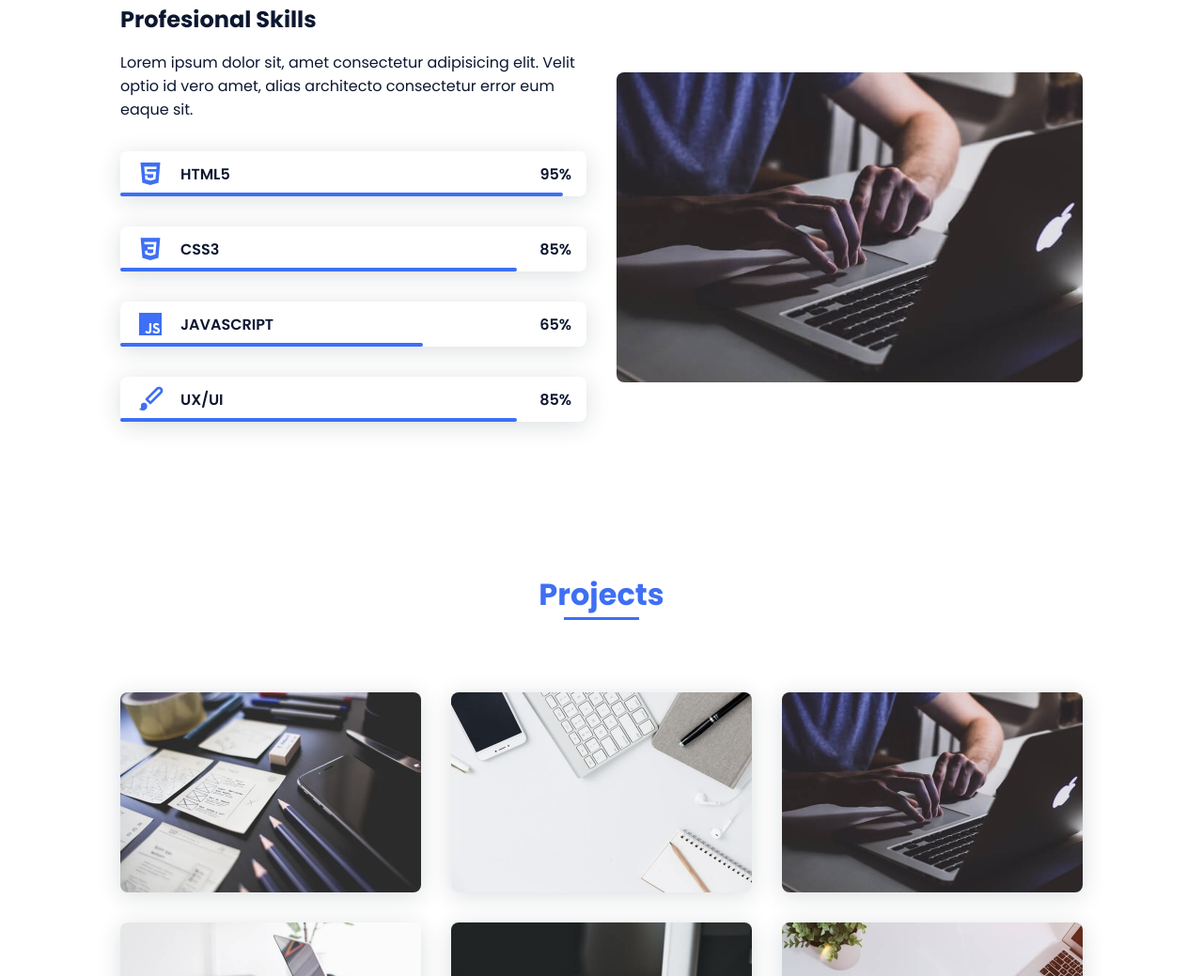
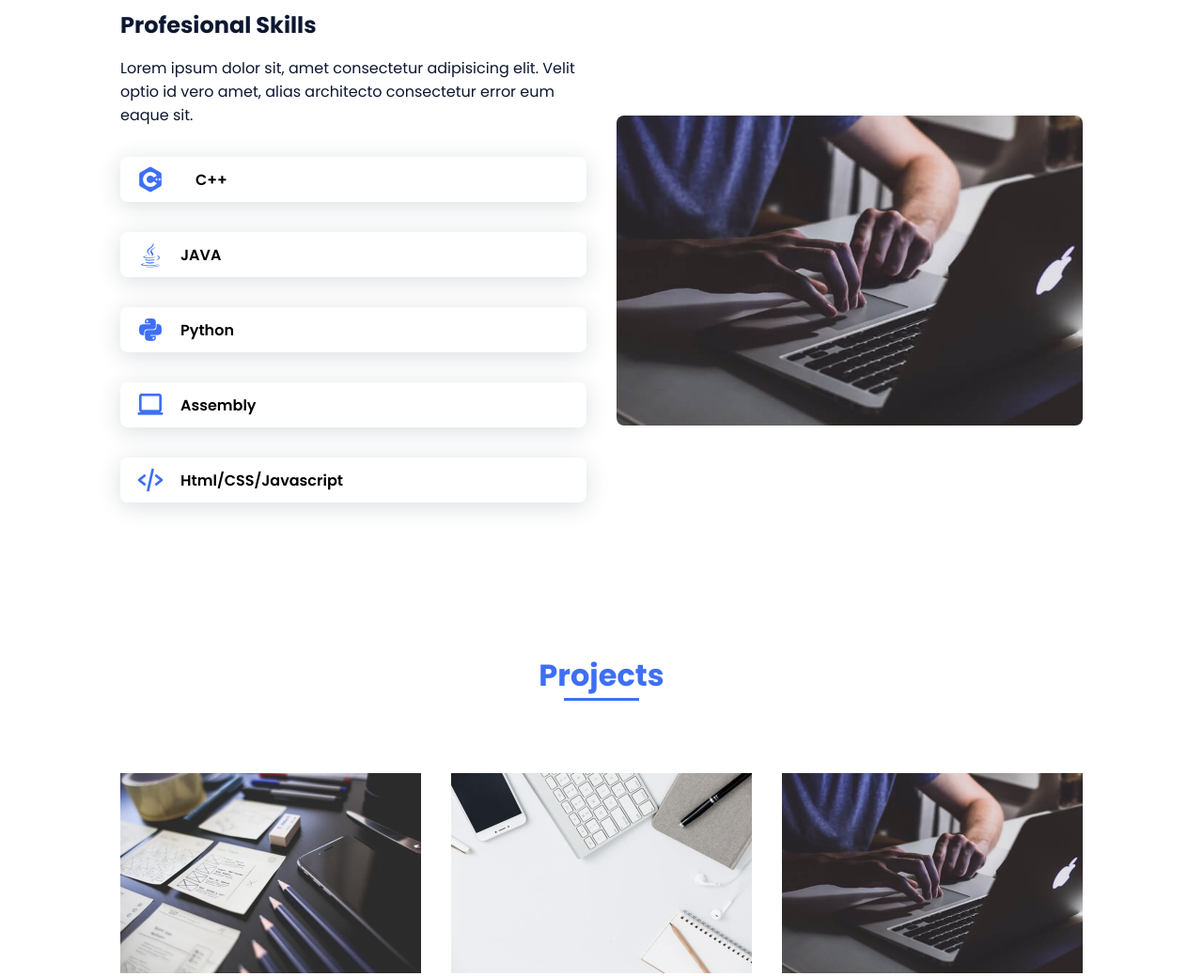
Before and after one commit to Myat-Thiha/Myat-Thiha-Portfolio, a plain HTML site: page portfolio-responsive-complete-main/index.html in a window 1280 px wide. Shown: the part 1514-2553 px from the top of the page at 94% size. Drawn offline with nearby package versions, Linux system fonts and the light colour scheme.

Commit message:
skills anchor linked with related project photos and hover animation

```diff
--- a/portfolio-responsive-complete-main/assets/css/styles.css
+++ b/portfolio-responsive-complete-main/assets/css/styles.css
@@ -270,8 +270,17 @@ img {
   padding: 0.5rem 1rem;
   margin-bottom: var(--mb-4);
   border-radius: 0.5rem;
+  color: rgb(0, 0, 0);
   box-shadow: 0px 4px 25px rgba(14, 36, 49, 0.15);
 }
+
+.skills__data:hover
+{
+  background-color: black;
+  color:#fff;
+  box-shadow: 0px 4px 25px rgba(245, 249, 0, 0.8);
+}
+
 .skills__icon {
   font-size: 2rem;
   margin-right: var(--mb-2);
@@ -281,27 +290,7 @@ img {
   display: flex;
   align-items: center;
 }
-.skills__bar {
-  position: absolute;
-  left: 0;
-  bottom: 0;
-  background-color: var(--first-color);
-  height: 0.25rem;
-  border-radius: 0.5rem;
-  z-index: var(--z-back);
-}
-.skills__html {
-  width: 95%;
-}
-.skills__css {
-  width: 85%;
-}
-.skills__js {
-  width: 65%;
-}
-.skills__ux {
-  width: 85%;
-}
+
 .skills__img {
   border-radius: 0.5rem;
 }
--- a/portfolio-responsive-complete-main/index.html
+++ b/portfolio-responsive-complete-main/index.html
@@ -8,7 +8,7 @@
 
         <!-- https://www.youtube.com/watch?v=AKNvTxWOdKw -->
         <!-- =====BOX ICONS===== -->
-        <link href='https://cdn.jsdelivr.net/npm/boxicons@2.0.5/css/boxicons.min.css' rel='stylesheet'>
+        <link href='https://unpkg.com/boxicons@2.1.4/css/boxicons.min.css' rel='stylesheet'>
 
         <title>Portfolio website complete</title>
     </head>
@@ -17,7 +17,7 @@
         <header class="l-header">
             <nav class="nav bd-grid">
                 <div>
-                    <a href="#" class="nav__logo">Marlon</a>
+                    <a href="#home" class="nav__logo">Myat Thiha</a>
                 </div>
 
                 <div class="nav__menu" id="nav-menu">
@@ -25,13 +25,13 @@
                         <li class="nav__item"><a href="#home" class="nav__link active-link">Home</a></li>
                         <li class="nav__item"><a href="#about" class="nav__link">About</a></li>
                         <li class="nav__item"><a href="#skills" class="nav__link">Skills</a></li>
-                        <li class="nav__item"><a href="#Projects" class="nav__link">Projects</a></li>
+                        <li class="nav__item"><a href="#projects" class="nav__link">Projects</a></li>
                         <li class="nav__item"><a href="#contact" class="nav__link">Contact</a></li>
                     </ul>
                 </div>
 
                 <div class="nav__toggle" id="nav-toggle">
-                    <i class='bx bx-menu'></i>
+                    <i href="#nav_menu" class='bx bx-menu'></i>
                 </div>
             </nav>
         </header>
@@ -46,12 +46,13 @@
                 </div>
 
                 <div class="home__social">
-                    <a href="" class="home__social-icon"><i class='bx bxl-linkedin'></i></a>
-                    <a href="" class="home__social-icon"><i class='bx bxl-behance' ></i></a>
+                    <a href="https://www.linkedin.com/in/myat-thiha-49920523b/" class="home__social-icon"><i class='bx bxl-linkedin'></i></a>
+                    <a href="" class="home__social-icon"><i class='bx bxl-instagram' ></i></a>
                     <a href="" class="home__social-icon"><i class='bx bxl-github' ></i></a>
                 </div>
 
                 <div class="home__img">
+                <!--
                     <svg class="home__blob" viewBox="0 0 479 467" xmlns="http://www.w3.org/2000/svg" xmlns:xlink="http://www.w3.org/1999/xlink">
                         <mask id="mask0" mask-type="alpha">
                             <path d="M9.19024 145.964C34.0253 76.5814 114.865 54.7299 184.111 29.4823C245.804 6.98884 311.86 -14.9503 370.735 14.143C431.207 44.026 467.948 107.508 477.191 174.311C485.897 237.229 454.931 294.377 416.506 344.954C373.74 401.245 326.068 462.801 255.442 466.189C179.416 469.835 111.552 422.137 65.1576 361.805C17.4835 299.81 -17.1617 219.583 9.19024 145.964Z"/>
@@ -61,6 +62,8 @@
                             <image class="home__blob-img" x="50" y="60" href="assets/img/perfil.png"/>
                         </g>
                     </svg>
+                    -->
+                    <img src="assets/img/Myat_Thiha_photo.jpeg" alt="Myat Thiha Photo">
                 </div>
             </section>
 
@@ -70,11 +73,11 @@
 
                 <div class="about__container bd-grid">
                     <div class="about__img">
-                        <img src="assets/img/about.jpg" alt="">
+                        <img src="assets/img/Myat_Thiha_photo.jpeg" alt="">
                     </div>
 
                     <div>
-                        <h2 class="about__subtitle">I'am Marlon</h2>
+                        <h2 class="about__subtitle">I'am Myat Thiha</h2>
                         <p class="about__text">Lorem, ipsum dolor sit amet consectetur adipisicing elit. Voluptate cum expedita quo culpa tempora, assumenda, quis fugiat ut voluptates soluta, aut earum nemo recusandae cumque perferendis! Recusandae alias accusamus atque.</p>
                     </div>
                 </div>
@@ -88,54 +91,47 @@
                     <div>
                         <h2 class="skills__subtitle">Profesional Skills</h2>
                         <p class="skills__text">Lorem ipsum dolor sit, amet consectetur adipisicing elit. Velit optio id vero amet, alias architecto consectetur error eum eaque sit.</p>
+                    <a href="#project1">
                         <div class="skills__data">
                             <div class="skills__names">
-                                <i class='bx bxl-html5 skills__icon'></i>
-                                <span class="skills__name">HTML5</span>
-                            </div>
-                            <div class="skills__bar skills__html">
-
-                            </div>
-                            <div>
-                                <span class="skills__percentage">95%</span>
+                                <i class='bx bxl-c-plus-plus skills__icon'></i>
+                                <i class='bx bxl- skills__icon'></i>
+                                <span class="skills__name">C++</span>
                             </div>
                         </div>
+                    </a>
+                    <a href="#project2">
                         <div class="skills__data">
                             <div class="skills__names">
-                                <i class='bx bxl-css3 skills__icon'></i>
-                                <span class="skills__name">CSS3</span>
-                            </div>
-                            <div class="skills__bar skills__css">
-
-                            </div>
-                            <div>
-                                <span class="skills__percentage">85%</span>
+                                <i class='bx bxl-java skills__icon'></i>
+                                <span class="skills__name">JAVA</span>
                             </div>
                         </div>
+                    </a>
+                    <a href="#project3">
                         <div class="skills__data">
                             <div class="skills__names">
-                                <i class='bx bxl-javascript skills__icon' ></i>
-                                <span class="skills__name">JAVASCRIPT</span>
-                            </div>
-                            <div class="skills__bar skills__js">
-
-                            </div>
-                            <div>
-                                <span class="skills__percentage">65%</span>
+                                <i class='bx bxl-python skills__icon' ></i>
+                                <span class="skills__name">Python</span>
                             </div>
                         </div>
+                    </a>
+                    <a href="#project4">
                         <div class="skills__data">
                             <div class="skills__names">
-                                <i class='bx bxs-paint skills__icon'></i>
-                                <span class="skills__name">UX/UI</span>
-                            </div>
-                            <div class="skills__bar skills__ux">
-
-                            </div>
-                            <div>
-                                <span class="skills__percentage">85%</span>
+                                <i class='bx bx-laptop skills__icon'></i>
+                                <span class="skills__name">Assembly</span>
                             </div>
                         </div>
+                    </a>
+                    <a href="#project5">
+                        <div class="skills__data">
+                            <div class="skills__names">
+                                <i class='bx bx-code-alt skills__icon'></i>
+                                <span class="skills__name">Html/CSS/Javascript</span>
+                            </div>
+                        </div>
+                    </a>
                     </div>
 
                     <div>
@@ -145,28 +141,40 @@
             </section>
 
             <!--===== WORK =====-->
-            <section class="project section" id="Projects">
+            <section class="project section" id="projects">
                 <h2 class="section-title">Projects</h2>
 
                 <div class="work__container bd-grid">
+                    <section id="project1">
                     <a href="" class="work__img">
                         <img src="assets/img/work1.jpg" alt="">
                     </a>
+                    </section>
+                    <section id="project2">
                     <a href="" class="work__img">
                         <img src="assets/img/work2.jpg" alt="">
                     </a>
+                    </section>
+                    <section id="project3">
                     <a href="" class="work__img">
                         <img src="assets/img/work3.jpg" alt="">
                     </a>
+                    </section>
+                    <section id="project4">
                     <a href="" class="work__img">
                         <img src="assets/img/work4.jpg" alt="">
                     </a>
+                    </section>
+                    <section id="project5">
                     <a href="" class="work__img">
                         <img src="assets/img/work5.jpg" alt="">
                     </a>
+                    </section>
+                    <section id="project6">
                     <a href="" class="work__img">
                         <img src="assets/img/work6.jpg" alt="">
                     </a>
+                    </section>
                 </div>
             </section>
 
@@ -179,7 +187,7 @@
                         <input type="text" placeholder="Name" class="contact__input">
                         <input type="mail" placeholder="Email" class="contact__input">
                         <textarea name="" id="" cols="0" rows="10" class="contact__input"></textarea>
-                        <input type="button" value="Enviar" class="contact__button button">
+                        <input type="button" value="Submit" class="contact__button button">
                     </form>
                 </div>
             </section>
@@ -187,13 +195,13 @@
 
         <!--===== FOOTER =====-->
         <footer class="footer">
-            <p class="footer__title">Marlon</p>
+            <p class="footer__title">Myat Thiha</p>
             <div class="footer__social">
                 <a href="#" class="footer__icon"><i class='bx bxl-facebook' ></i></a>
                 <a href="#" class="footer__icon"><i class='bx bxl-instagram' ></i></a>
                 <a href="#" class="footer__icon"><i class='bx bxl-twitter' ></i></a>
             </div>
-            <p class="footer__copy">&#169; Bedimcode. All rigths reserved</p>
+            <p class="footer__copy">&#169; Myat Thiha. All rigths reserved</p>
         </footer>
 
 
```
Also changed, not shown: portfolio-responsive-complete-main/assets/img/Myat_Thiha_photo.jpeg (added), portfolio-responsive-complete-main/assets/img/about.jpg (deleted), 2 other files.
